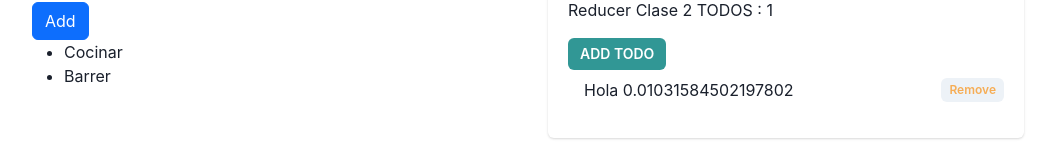
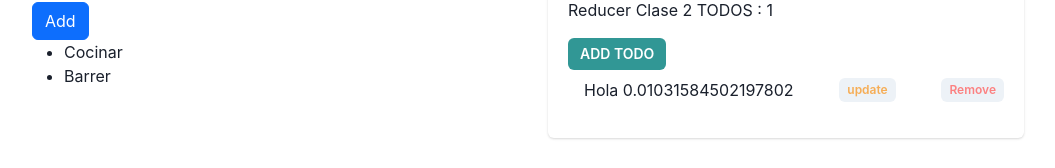
Before and after one commit to alexisMoragaa/ultimate_react_hola_mundo, a React (Vite) app: page / in a window 1280 px wide. Both pictures are taken after a click on the button "ADD TODO". Shown: the part 184-352 px from the top of the page, without its empty margins (112-1167 px from the left). Built offline with nearby package versions, Linux system fonts and the light colour scheme.

Commit message:
Se añade como ejercicio la opcion de update

```diff
--- a/src/components/ContextPage/ReducerLeson.tsx
+++ b/src/components/ContextPage/ReducerLeson.tsx
@@ -10,7 +10,7 @@ import useTodosStore from "../../todosModule/store";
 import HeaderReducer from "./HeaderReducer";
 
 function ReducerLeson() {
-  const { todos, add, remove } = useTodosStore();
+  const { todos, add, remove, update } = useTodosStore();
 
   return (
     <>
@@ -42,6 +42,20 @@ function ReducerLeson() {
                   color="orange.300"
                   size="xs"
                   onClick={() => {
+                    update({
+                      id: todo.id,
+                      name: `Hola Feliz ${todo.id}`,
+                      completed: false,
+                    });
+                  }}
+                >
+                  update
+                </Button>
+
+                <Button
+                  color="red.300"
+                  size="xs"
+                  onClick={() => {
                     remove(todo.id);
                   }}
                 >
--- a/src/todosModule/store.ts
+++ b/src/todosModule/store.ts
@@ -5,6 +5,7 @@ type TodosStore = {
   todos: Todo[];
   add: (todo: Todo) => void;
   remove: (id: number) => void;
+  update: (todo: Todo) => void;
 };
 
 const useTodosStore = create<TodosStore>((set) => ({
@@ -15,7 +16,13 @@ const useTodosStore = create<TodosStore>((set) => ({
     })),
   remove: (id) =>
     set((state) => ({
-      todos: state.todos.filter((t) => t.id !== id),
+      todos: state.todos.filter((todo) => todo.id !== id),
+    })),
+  update: (newTodo) =>
+    set((state) => ({
+      todos: state.todos.map((todo) =>
+        todo.id == newTodo.id ? newTodo : todo
+      ),
     })),
 }));
 
```
